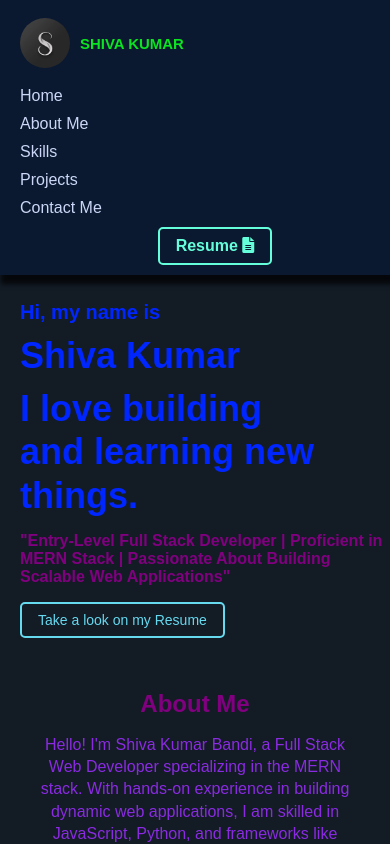
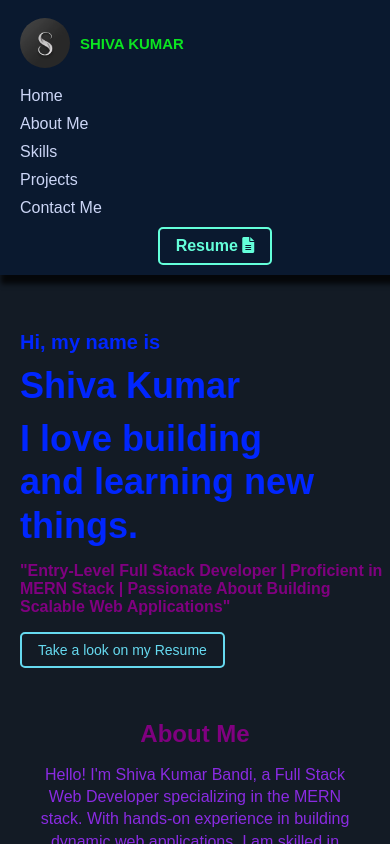
Before and after one commit to shivakumar-bandi/my-portfolio-s, a React (Create React App) app: page / in a window 390 px wide. Shown: the top 844 px of the page. Built offline with nearby package versions, Linux system fonts and the light colour scheme.

Commit message:
first commit

```diff
--- a/src/components/Home.css
+++ b/src/components/Home.css
@@ -53,7 +53,7 @@ button:focus {
 /* Responsive Design for Mobile Screens */
 @media (max-width: 768px) {
   #home {
-    padding-top: 180px; /* Increased padding for mobile screens */
+    padding-top: 210px; /* Increased padding for mobile screens */
     padding-left: 20px;
     position: relative; /* Ensure the section is positioned correctly */
   }
```
